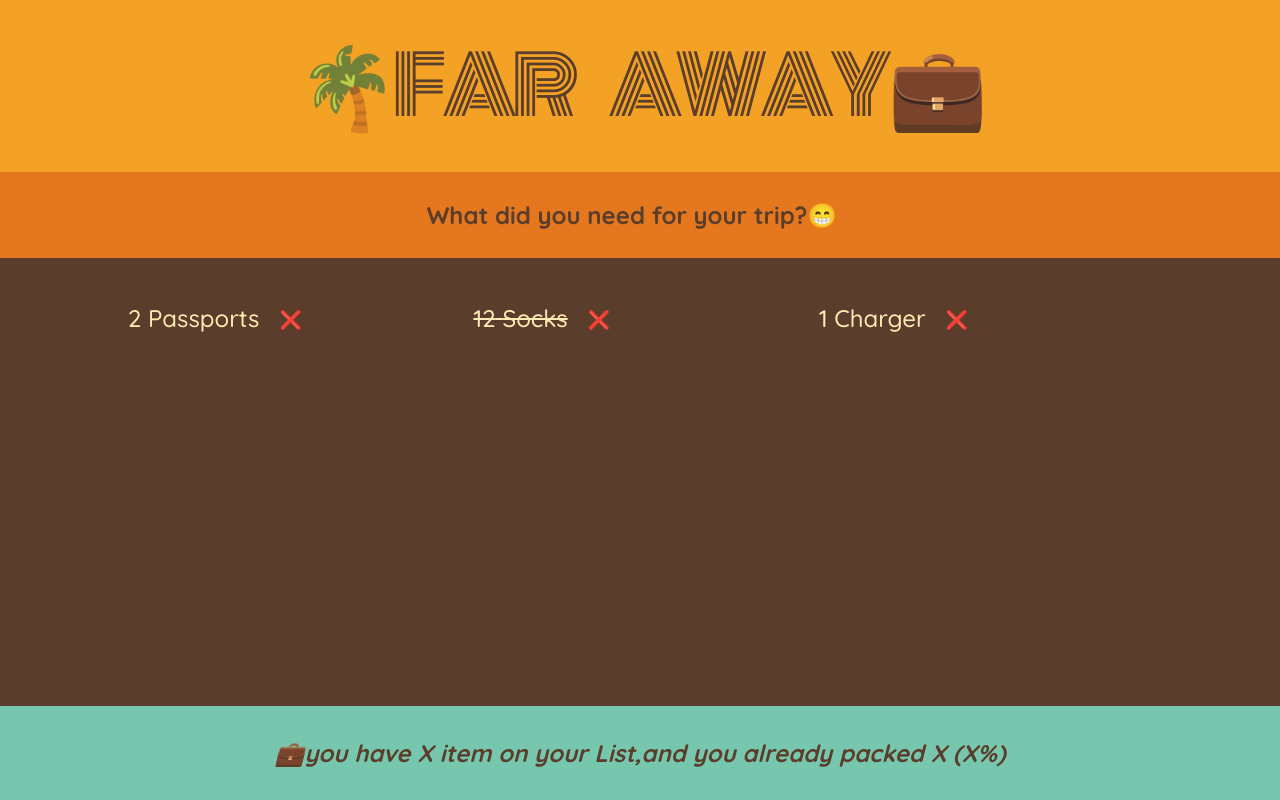
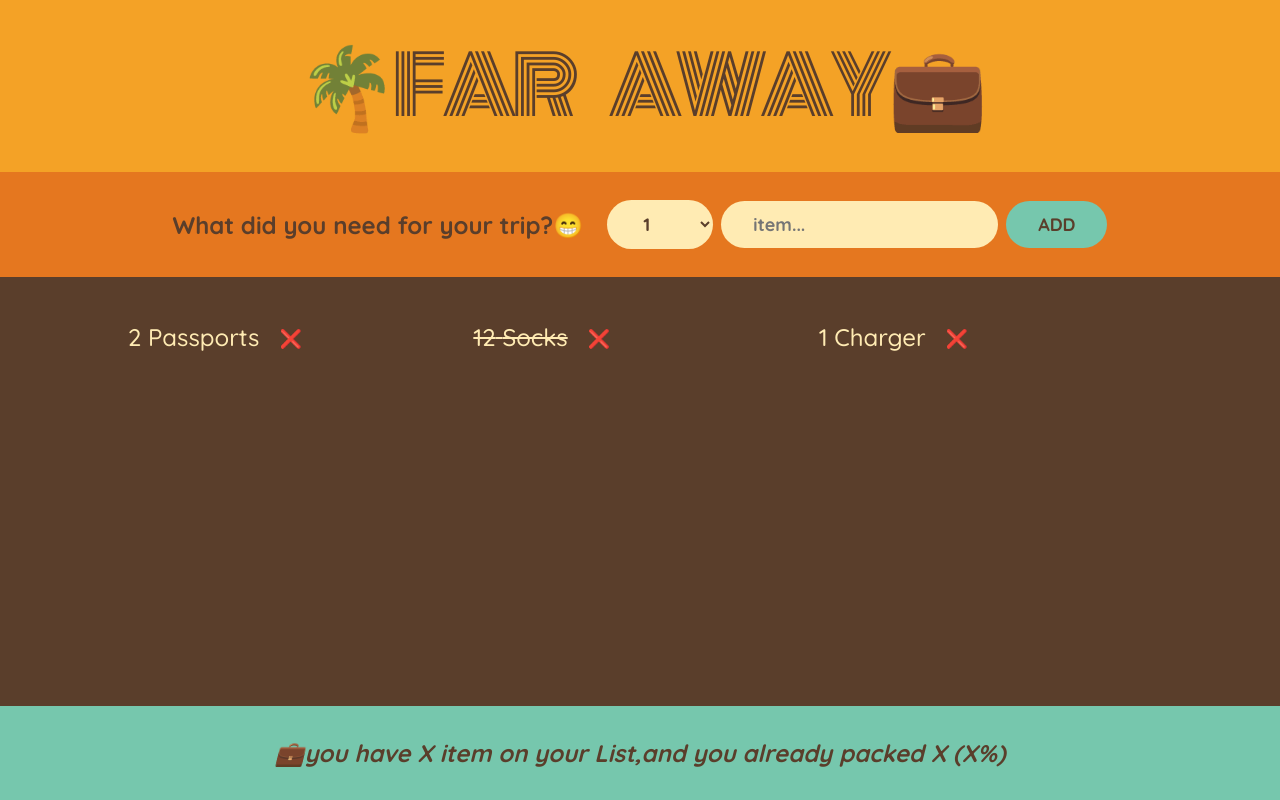
Before and after one commit to OlaiwonAbdullahi/FarAway-Travel-list, a React (Vite) app: page / in a window 1280 px wide. Built offline with nearby package versions, Linux system fonts and the light colour scheme.

Commit message:
update App.tsx and data.tsx

```diff
--- a/src/App.tsx
+++ b/src/App.tsx
@@ -1,3 +1,4 @@
+import { useState } from "react";
 import { initialItems } from "./data.tsx";
 export default function App() {
   return (
@@ -15,10 +16,42 @@
 }
 
 function Form() {
+  const [description, setDescription] = useState("");
+  const [quantity, setQuantity] = useState("1");
+
+  function handleSubmit(e) {
+    e.preventDefault();
+
+    if (!description) return;
+
+    const newitem = { description, quantity, packed: false, id: Date.now() };
+
+    console.log(newitem);
+
+    setDescription("");
+    setQuantity(1);
+  }
   return (
-    <div className="add-form">
+    <form className="add-form" onSubmit={handleSubmit}>
       <h3>What did you need for your trip?😁</h3>
-    </div>
+      <select
+        onChange={(e) => setQuantity(Number(e.target.value))}
+        value={quantity}
+      >
+        {Array.from({ length: 20 }, (_, i) => i + 1).map((num) => (
+          <option value={num} key={num}>
+            {num}
+          </option>
+        ))}
+      </select>
+      <input
+        type="text"
+        placeholder="item..."
+        value={description}
+        onChange={(e) => setDescription(e.target.value)}
+      />
+      <button>Add</button>
+    </form>
   );
 }
 
@@ -27,7 +60,7 @@
     <div className="list">
       <ul>
         {initialItems.map((item) => (
-          <Item item={item} />
+          <Item item={item} key={item.id} />
         ))}
       </ul>
     </div>
--- a/src/data.tsx
+++ b/src/data.tsx
@@ -1,5 +1,5 @@
 export const initialItems = [
   { id: 1, description: "Passports", quantity: 2, packed: false },
   { id: 2, description: "Socks", quantity: 12, packed: true },
-  { id: 2, description: "Charger", quantity: 1, packed: false },
+  { id: 3, description: "Charger", quantity: 1, packed: false },
 ];
```
